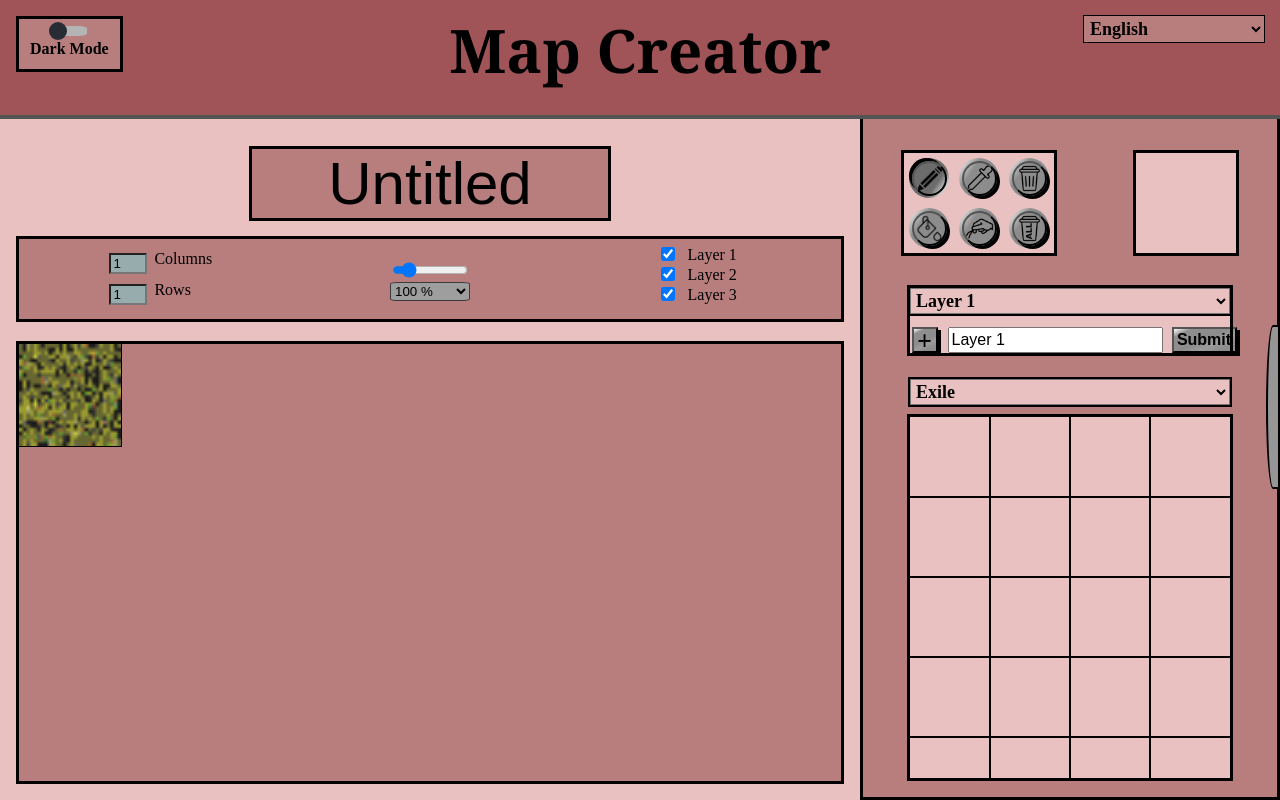
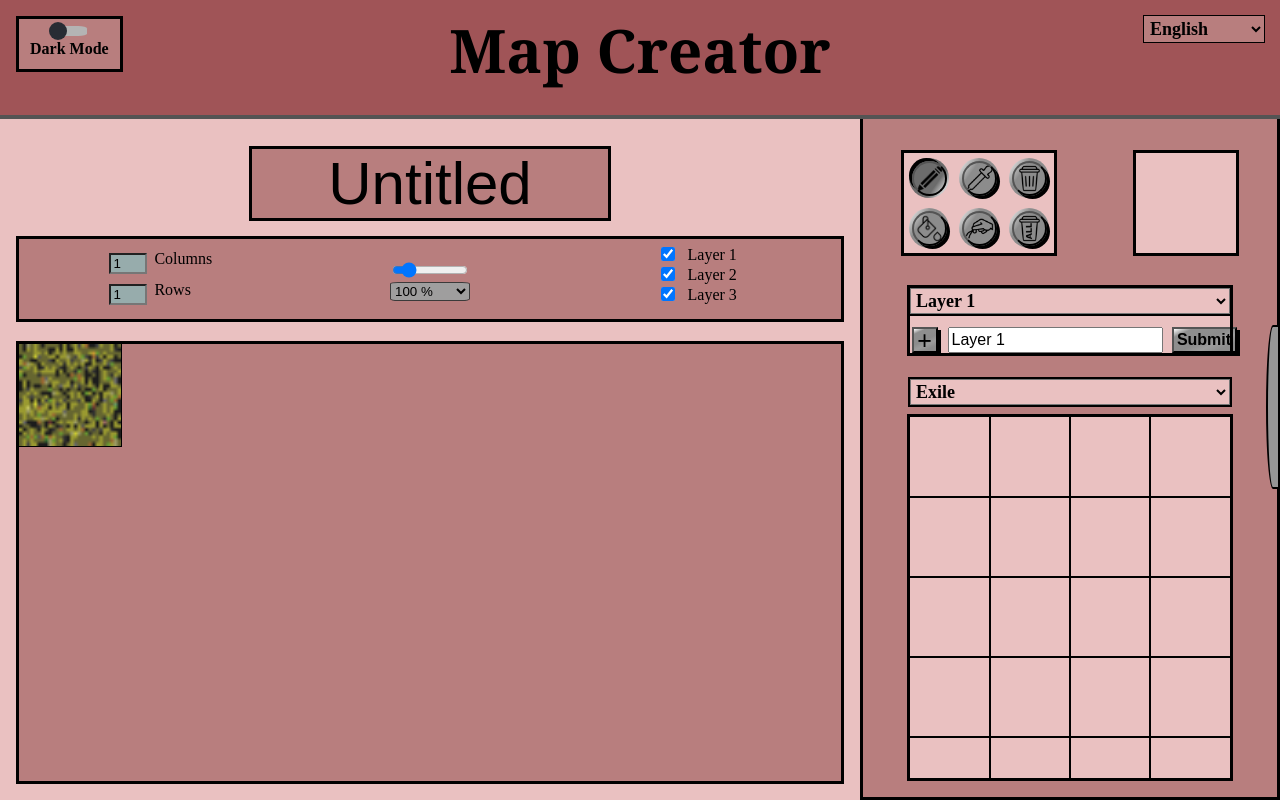
Before and after one commit to GeroNahu/Map-Creator, a React (Create React App) app: page / in a window 1280 px wide. Built offline with nearby package versions, Linux system fonts and the light colour scheme.

Commit message:
Fixes littleSelect width

```diff
--- a/src/Styles/littleSelect.css
+++ b/src/Styles/littleSelect.css
@@ -1,5 +1,5 @@
 .littleSelect {
-  width: 180px;
+  width: 120px;
   font-family: cursive;
   font-size: 18px;
   font-weight: 600;
```
